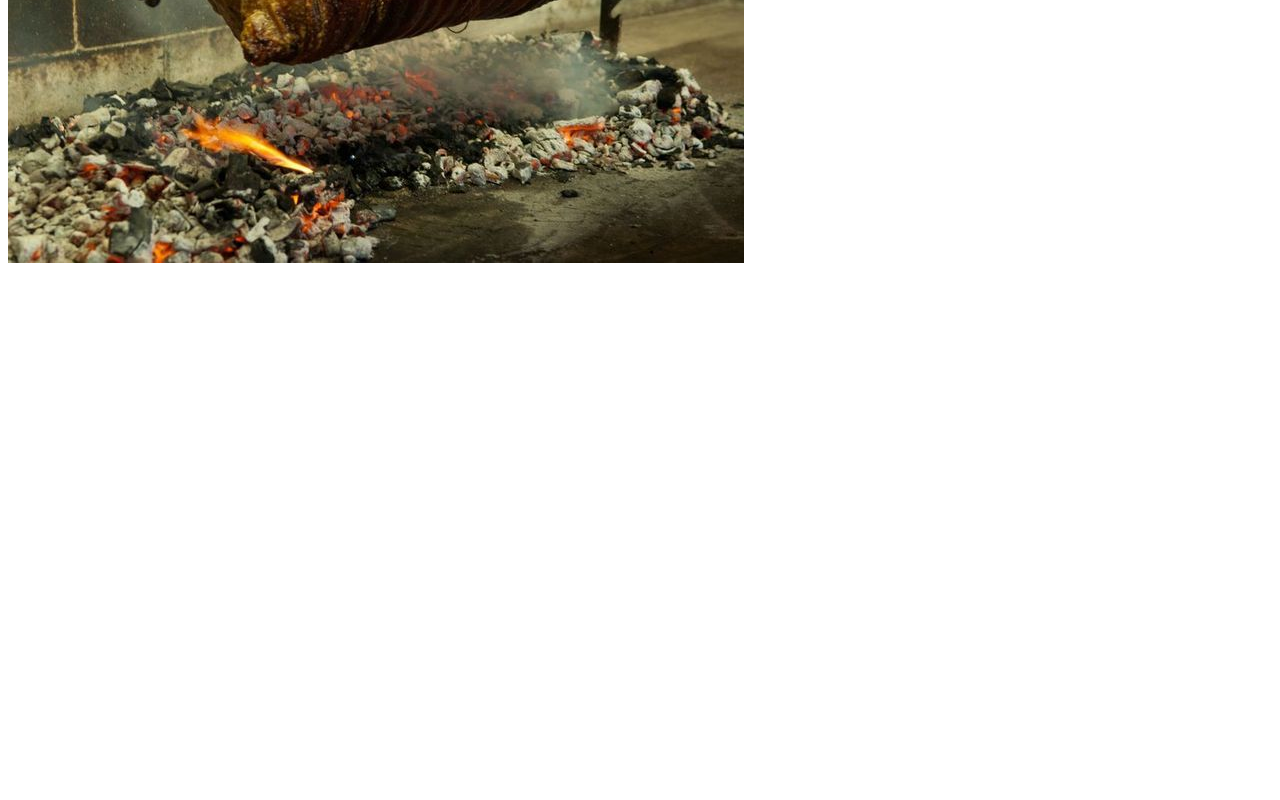
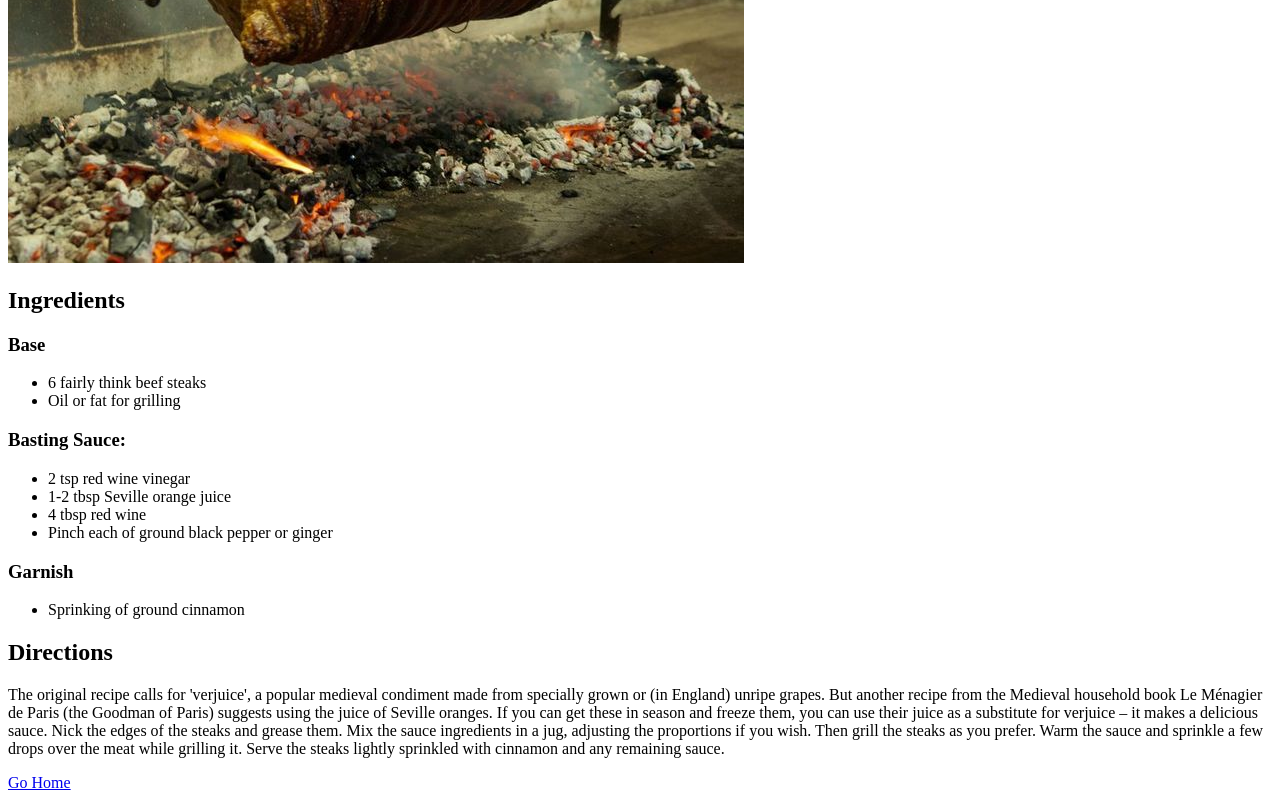
Before and after one commit to themammothmoore/Recipes, a plain HTML site: page pages/spit-roasted-steak.html in a window 1280 px wide. Shown: the part 309-1109 px from the top of the page. Before the commit the page ends 800 px from the top, so only its background shows below. Drawn offline with Linux system fonts and the light colour scheme.

Commit message:
spit-roast updated

```diff
--- a/pages/spit-roasted-steak.html
+++ b/pages/spit-roasted-steak.html
@@ -9,5 +9,34 @@
     <h1>Ye Old Spit-Roasted Steak</h1>
 
     <img src="../img/spit-roasted-steak.jpeg">
+
+    <h2>Ingredients</h2>
+
+    <h3>Base</h3>
+
+    <ul>
+        <li>6 fairly think beef steaks</li>
+        <li>Oil or fat for grilling</li>
+    </ul>
+
+    <h3>Basting Sauce:</h3>
+
+    <ul>
+        <li>2 tsp red wine vinegar</li>
+        <li>1-2 tbsp Seville orange juice</li>
+        <li>4 tbsp red wine</li>
+        <li>Pinch each of ground black pepper or ginger</li>
+    </ul>
+
+    <h3>Garnish</h3>
+    <ul>
+        <li>Sprinking of ground cinnamon</li>
+    </ul>
+
+    <h2>Directions</h2>
+
+    <p>The original recipe calls for 'verjuice', a popular medieval condiment made from specially grown or (in England) unripe grapes. But another recipe from the Medieval household book Le Ménagier de Paris (the Goodman of Paris) suggests using the juice of Seville oranges. If you can get these in season and freeze them, you can use their juice as a substitute for verjuice – it makes a delicious sauce. Nick the edges of the steaks and grease them. Mix the sauce ingredients in a jug, adjusting the proportions if you wish. Then grill the steaks as you prefer. Warm the sauce and sprinkle a few drops over the meat while grilling it. Serve the steaks lightly sprinkled with cinnamon and any remaining sauce.</p>
+
+    <a href="../index.html">Go Home</a>
 </body>
 </html>
```
Also changed, not shown: pages/mushroom-pasties.html (+6 -0 lines), pages/mutton-stew.html (+6 -0 lines).
